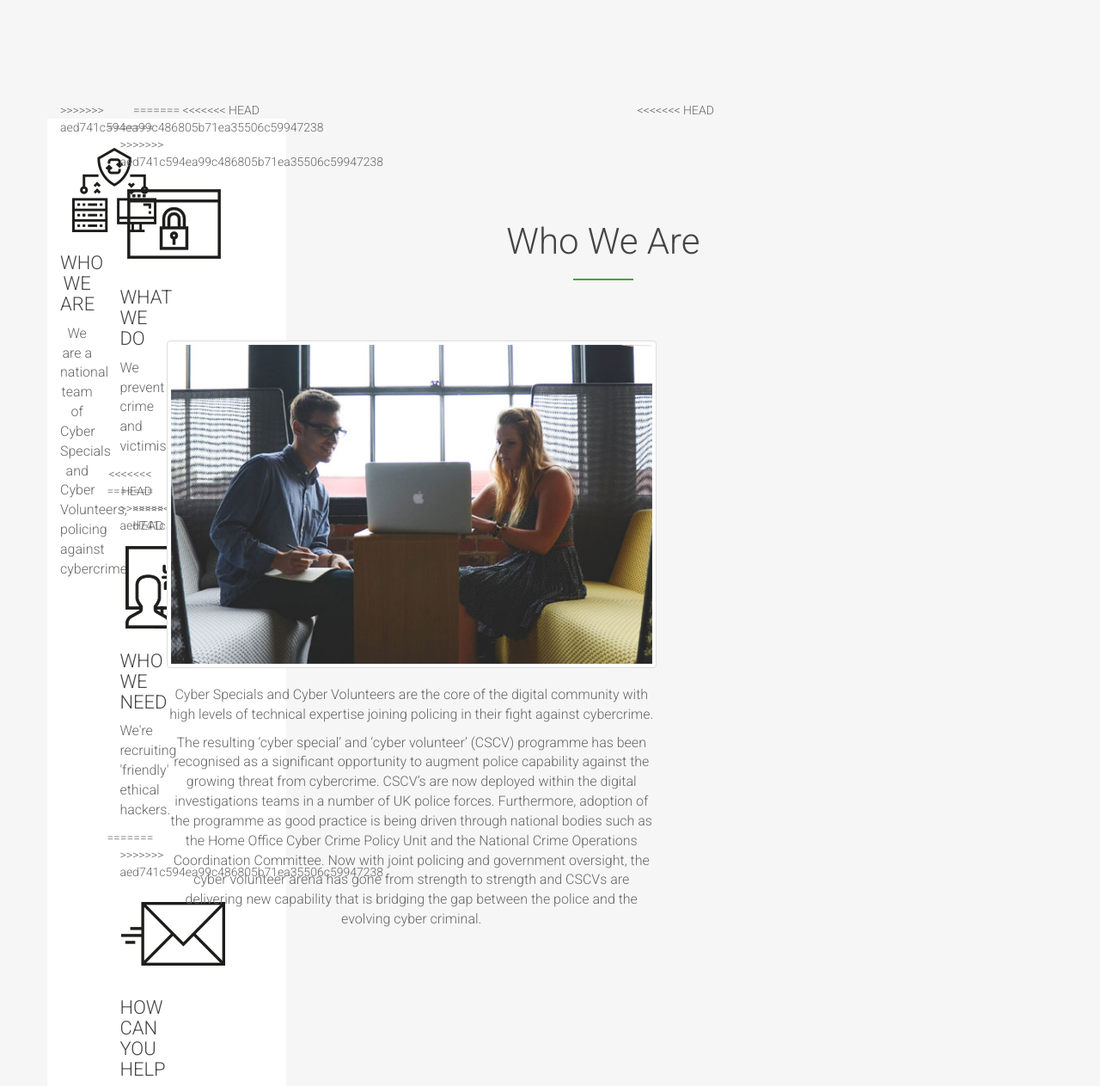
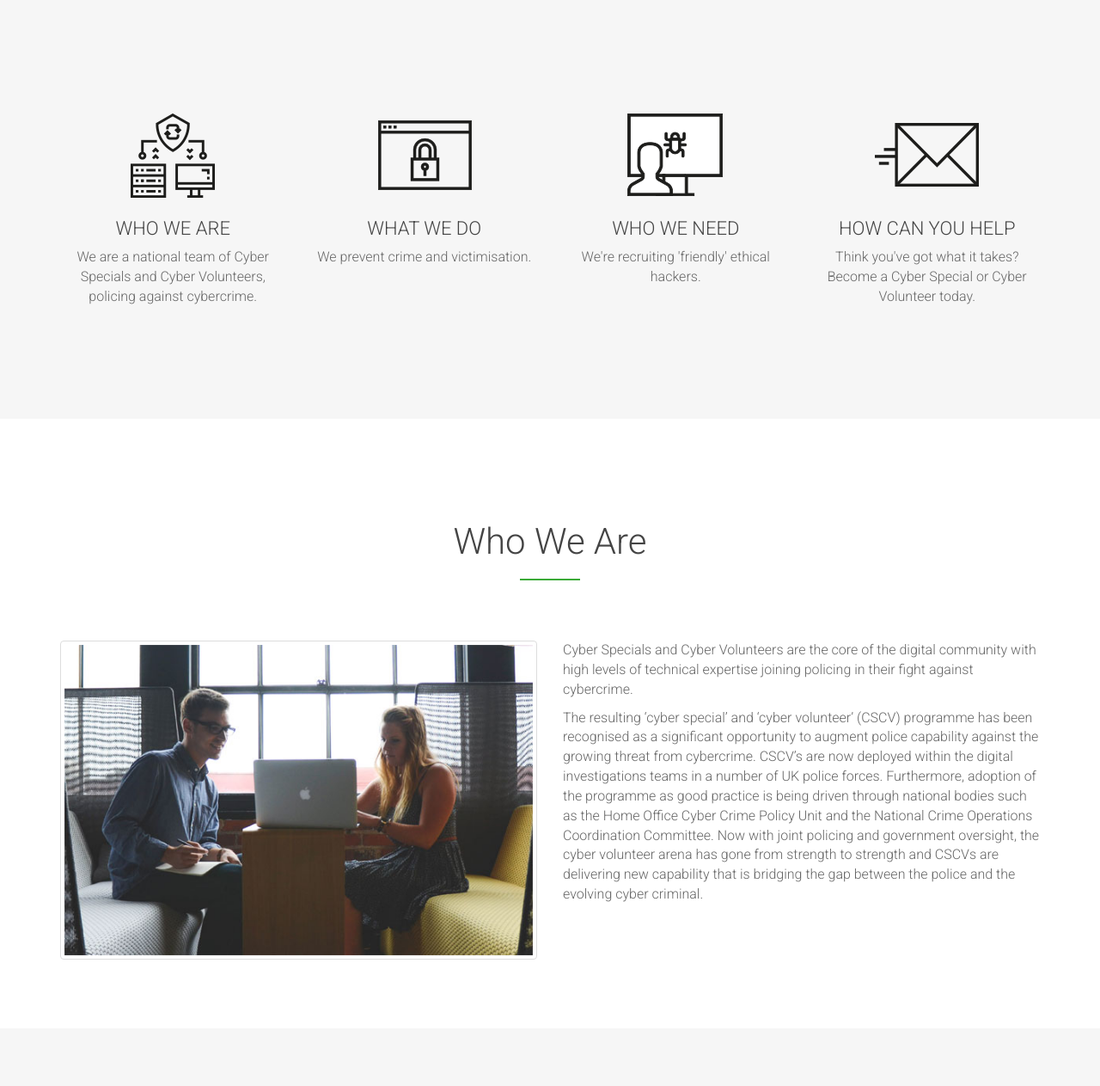
Before and after one commit to UKCSCV/ukcscv.github.io, a plain HTML site: page index.html in a window 1280 px wide. Shown: the part 710-1973 px from the top of the page at 86% size. Drawn offline with Linux system fonts and the light colour scheme.

Commit message:
Removed HEAD refs and smoothscroll

```diff
--- a/index.html
+++ b/index.html
@@ -78,44 +78,28 @@
 <div id="services" class="text-center">
     <div class="container">
       <div class="row">
-<<<<<<< HEAD
-        <div class="col-xs-12 col-md-3">
-=======
         <div class="col-6 col-md-3">
->>>>>>> aed741c594ea99c486805b71ea35506c59947238
           <a href="#whoweare" class="page-scroll">
             <img src="img/whoarewe.png" />
             <h4>Who we are</h4>
           </a>
           <p>We are a national team of Cyber Specials and Cyber Volunteers, policing against cybercrime.</p>
         </div>
-<<<<<<< HEAD
-        <div class="col-xs-12 col-md-3">
-=======
         <div class="col-6 col-md-3">
->>>>>>> aed741c594ea99c486805b71ea35506c59947238
           <a href="#whatwedo" class="page-scroll">
             <img src="img/whatwedo.png" />
             <h4>What we do</h4>
           </a>
           <p>We prevent crime and victimisation.</p>
         </div>
-<<<<<<< HEAD
-        <div class="col-xs-12 col-md-3">
-=======
         <div class="col-6 col-md-3">
->>>>>>> aed741c594ea99c486805b71ea35506c59947238
           <a href="#whoweneed" class="page-scroll">
             <img src="img/whoweneed.png" />
             <h4>Who we need</h4>
           </a>
           <p>We're recruiting 'friendly' ethical hackers.</p>
         </div>
-<<<<<<< HEAD
-        <div class="col-xs-12 col-md-3">
-=======
         <div class="col-6 col-md-3">
->>>>>>> aed741c594ea99c486805b71ea35506c59947238
             <a href="#howcanyouhelp" class="page-scroll">
                 <img src="img/contact.png" />
                 <h4>How can you help</h4>
```
Also changed, not shown: 1 other file.
